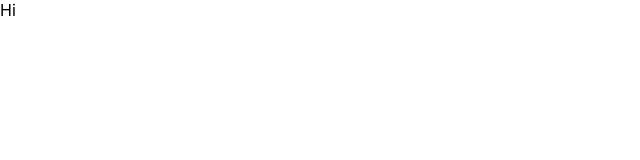
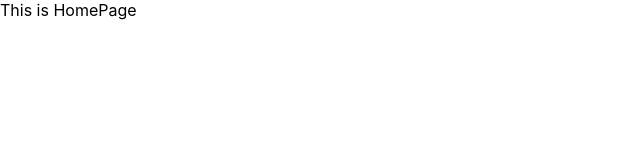
Before and after one commit to ribhupramanik/Box-Office, a React (Create React App) app: page / in a window 1280 px wide. Shown: the top 160 px of the page, without its empty margins (0-640 px from the left). Built offline with nearby package versions, Linux system fonts and the light colour scheme.

Commit message:
edit react editor

```diff
--- a/package.json
+++ b/package.json
@@ -8,6 +8,8 @@
     "@testing-library/user-event": "^12.8.3",
     "react": "^17.0.2",
     "react-dom": "^17.0.2",
+    "react-router": "^5.2.1",
+    "react-router-dom": "^5.2.1",
     "react-scripts": "4.0.3",
     "web-vitals": "^1.1.2"
   },
--- a/src/App.js
+++ b/src/App.js
@@ -1,7 +1,20 @@
-import React from "react";
+import React from 'react';
+import { Switch, Route } from 'react-router-dom';
 
 function App() {
-  return <div>Hi</div>;
+  return (
+    <Switch>
+      <Route exact path="/">
+        This is HomePage
+      </Route>
+
+      <Route exact path="/starred">
+        This is Starred
+      </Route>
+
+      <Route>This is 404 page</Route>
+    </Switch>
+  );
 }
 
 export default App;
--- a/src/index.js
+++ b/src/index.js
@@ -1,10 +1,16 @@
-import React from "react";
-import ReactDOM from "react-dom";
-import "./index.css";
-import App from "./App";
-import reportWebVitals from "./reportWebVitals";
+import React from 'react';
+import ReactDOM from 'react-dom';
+import { BrowserRouter } from 'react-router-dom';
+import './index.css';
+import App from './App';
+import reportWebVitals from './reportWebVitals';
 
-ReactDOM.render(<App />, document.getElementById("root"));
+ReactDOM.render(
+  <BrowserRouter>
+    <App />
+  </BrowserRouter>,
+  document.getElementById('root')
+);
 
 // If you want to start measuring performance in your app, pass a function
 // to log results (for example: reportWebVitals(console.log))
```
Also changed, not shown: 2 other files (tests, documents, lock files or other folders).
